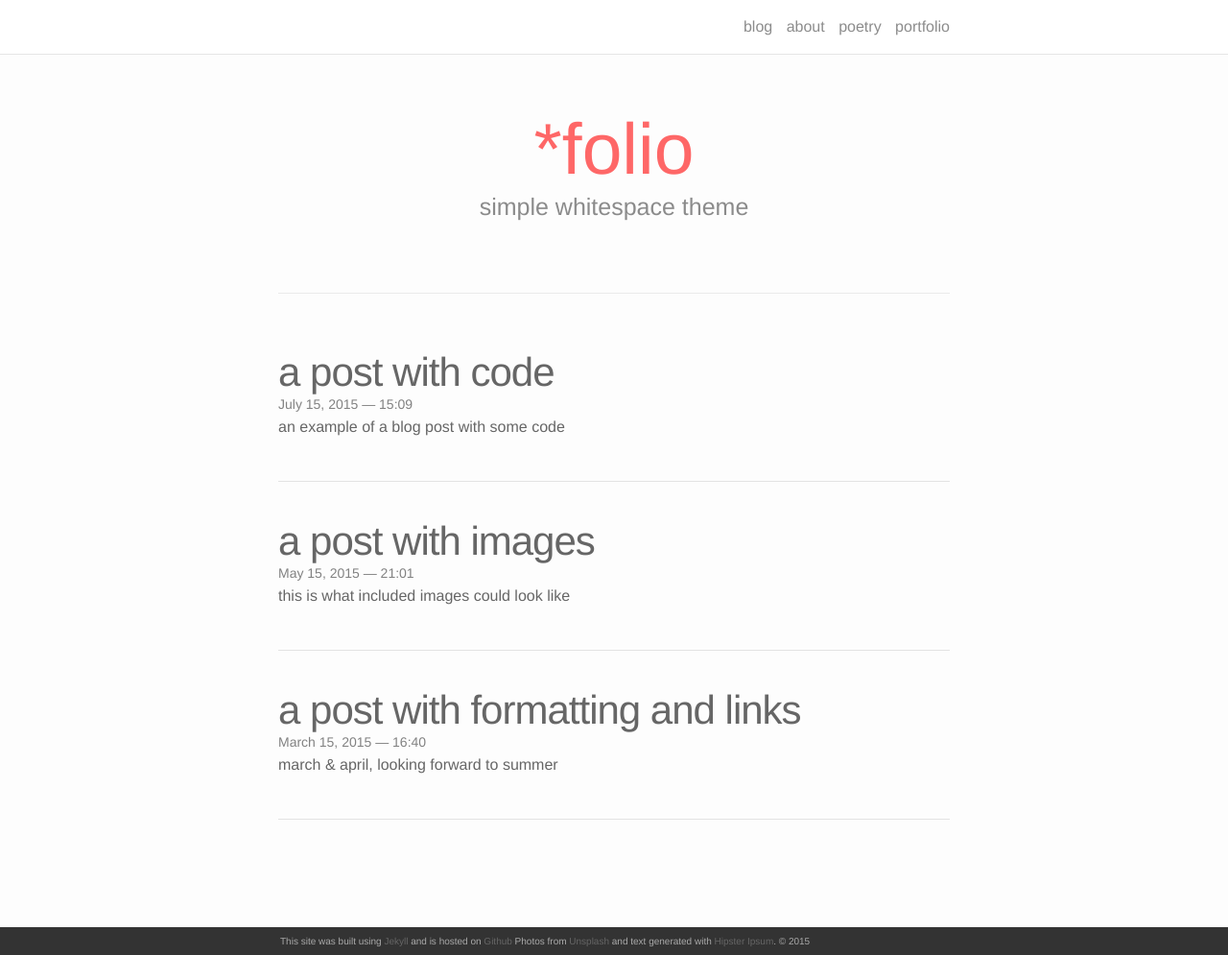
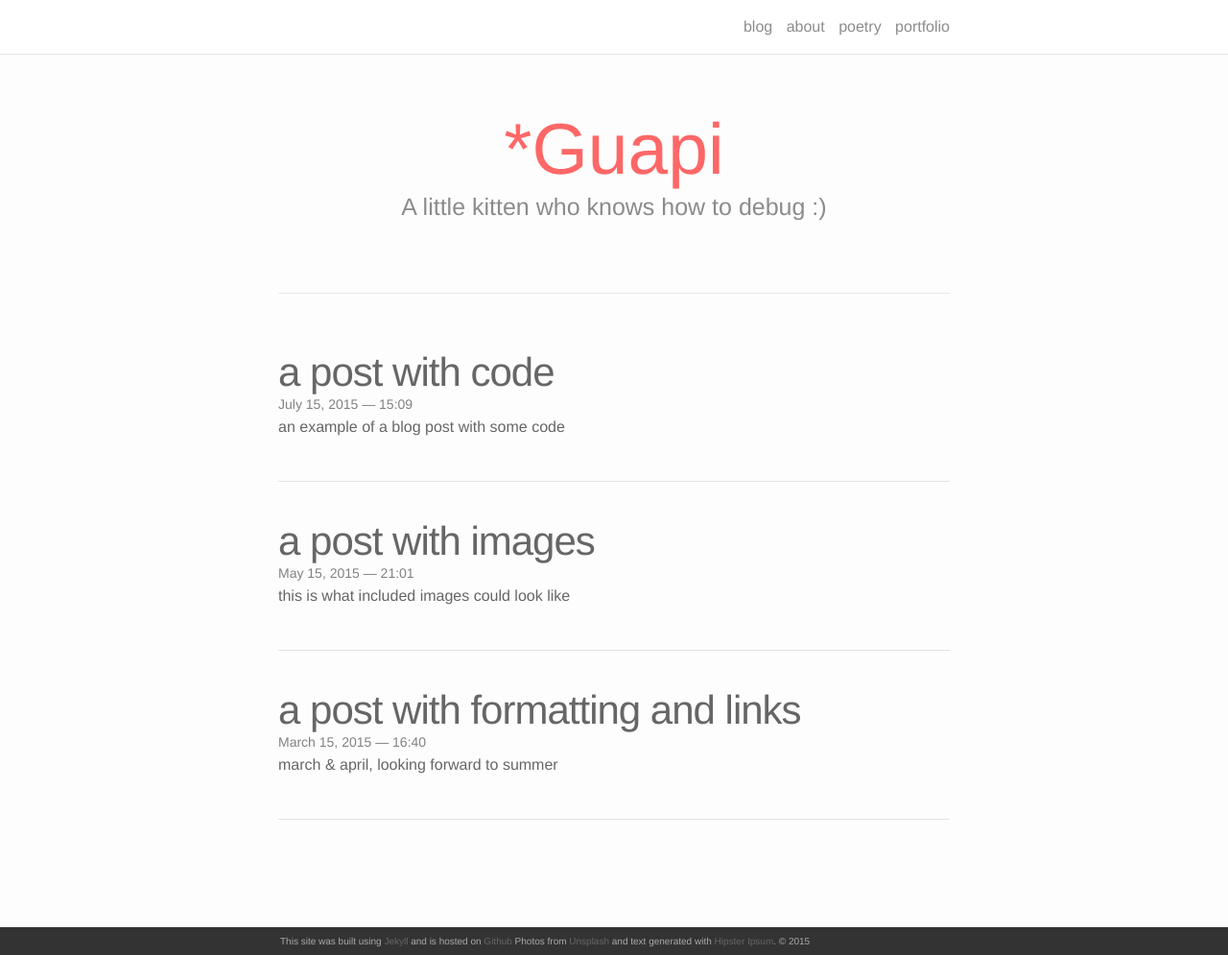
Before and after one commit to guapi-zh/guapi-zh.github.io, a Jekyll site: the page built from index.html, in a window 1280 px wide and 995 px high. Shown: the whole window at 96% size. Built offline with Jekyll 4.4.1, drawn with Linux system fonts in a browser that asks for light colours; nearby versions of some CDN libraries; the list of posts is cut into pages by our own code.

Commit message:
Update index.html

```diff
--- a/index.html
+++ b/index.html
@@ -3,8 +3,8 @@ layout: default
 ---
 
 <div class="header-bar">
-  <h1>*folio</h1>
-  <h2>simple whitespace theme</h2>
+  <h1>*Guapi</h1>
+  <h2>A little kitten who knows how to debug :)</h2>
   <br/>
   <hr>
   <br/>
```
